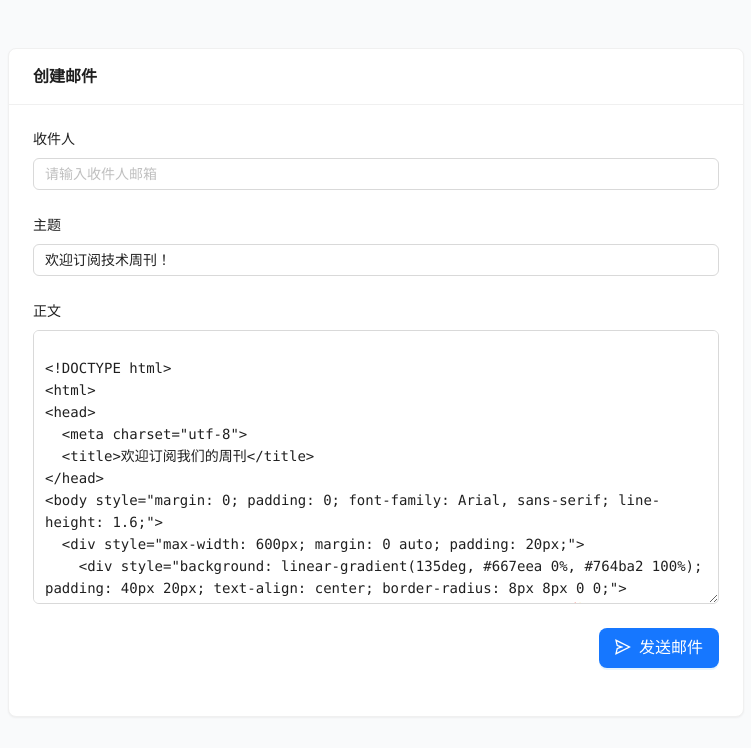
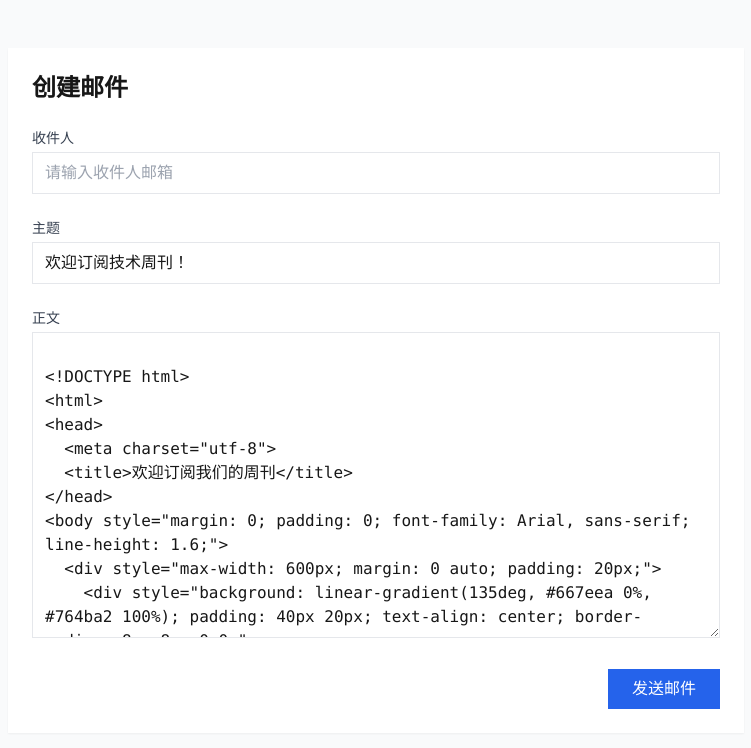
Before and after one commit to alpacachen/html-mail, a Next.js app in the folder next/: page /html-mail/creator in a window 1280 px wide. Shown: the top 748 px of the page, without its empty margins (264-1015 px from the left). Built offline with nearby package versions, Linux system fonts and the light colour scheme.

Commit message:
下线 antd

```diff
--- /dev/null
+++ b/next/next.config.js
@@ -0,0 +1,13 @@
+/** @type {import('next').NextConfig} */
+const nextConfig = {
+  async rewrites() {
+    return [
+      {
+        source: '/api/:path*',
+        destination: 'http://localhost:3001/api/:path*',
+      },
+    ];
+  },
+};
+
+module.exports = nextConfig;
--- a/next/package.json
+++ b/next/package.json
@@ -3,7 +3,7 @@
   "version": "0.1.0",
   "private": true,
   "scripts": {
-    "dev": "next dev --turbopack",
+    "dev": "next dev",
     "build": "next build",
     "start": "next start",
     "lint": "next lint",
@@ -13,15 +13,12 @@
     "prepare": "husky"
   },
   "dependencies": {
-    "@ant-design/icons": "^5.5.2",
-    "antd": "^5.23.0",
     "next": "^15.0.0",
     "react": "^19.0.0",
     "react-dom": "^19.0.0",
     "tailwindcss-animate": "^1.0.7"
   },
   "devDependencies": {
-    "@ant-design/v5-patch-for-react-19": "^1.0.3",
     "@eslint/eslintrc": "^3",
     "@types/node": "^20",
     "@types/react": "^19",
--- a/next/src/app/html-mail/creator/page.tsx
+++ b/next/src/app/html-mail/creator/page.tsx
@@ -1,9 +1,6 @@
 "use client";
 
-import { Button, Form, Input, Card, message } from "antd";
-import { SendOutlined } from "@ant-design/icons";
-
-const { TextArea } = Input;
+import { useState } from "react";
 
 interface EmailForm {
   to: string;
@@ -65,94 +62,102 @@ const DEFAULT_HTML_CONTENT = `
 `;
 
 export default function EmailCreator() {
-  const [form] = Form.useForm<EmailForm>();
-  const [messageApi, contextHolder] = message.useMessage();
+  const [formData, setFormData] = useState<EmailForm>({
+    to: "",
+    subject: "欢迎订阅技术周刊！",
+    content: DEFAULT_HTML_CONTENT,
+  });
+  const [sending, setSending] = useState(false);
 
-  const handleSubmit = async (values: EmailForm) => {
+  const handleSubmit = async (e: React.FormEvent) => {
+    e.preventDefault();
+    setSending(true);
     try {
       const res = await fetch("/api/send-email", {
         method: "POST",
         headers: {
           "Content-Type": "application/json",
         },
-        body: JSON.stringify(values),
+        body: JSON.stringify(formData),
       });
 
-      if (!res.ok) {
-        throw new Error("Failed to send email");
-      }
+      if (!res.ok) throw new Error("Failed to send email");
 
-      const data = await res.json();
-      console.log("发送邮件:", data);
-      messageApi.success("邮件发送成功！");
-      form.resetFields();
+      alert("邮件发送成功！");
+      setFormData({ ...formData, to: "" });
     } catch (error) {
       console.error(error);
-      messageApi.error("邮件发送失败，请重试");
+      alert("邮件发送失败，请重试");
+    } finally {
+      setSending(false);
     }
   };
 
   return (
     <div className="min-h-screen bg-gray-50 py-12">
-      {contextHolder}
       <div className="max-w-3xl mx-auto px-4">
-        <Card title="创建邮件" className="shadow-sm">
-          <Form
-            form={form}
-            layout="vertical"
-            onFinish={handleSubmit}
-            initialValues={{
-              to: "",
-              subject: "欢迎订阅技术周刊！",
-              content: DEFAULT_HTML_CONTENT,
-            }}
-            requiredMark={false}
-          >
-            <Form.Item
-              label="收件人"
-              name="to"
-              rules={[
-                { required: true, message: "请输入收件人邮箱" },
-                { type: "email", message: "请输入有效的邮箱地址" },
-              ]}
-            >
-              <Input placeholder="请输入收件人邮箱" />
-            </Form.Item>
+        <div className="bg-white rounded-lg shadow-sm p-6">
+          <h1 className="text-2xl font-bold mb-6">创建邮件</h1>
+          <form onSubmit={handleSubmit} className="space-y-6">
+            <div>
+              <label className="block text-sm font-medium text-gray-700 mb-1">
+                收件人
+              </label>
+              <input
+                type="email"
+                required
+                value={formData.to}
+                onChange={(e) =>
+                  setFormData({ ...formData, to: e.target.value })
+                }
+                className="w-full px-3 py-2 border rounded-md"
+                placeholder="请输入收件人邮箱"
+              />
+            </div>
 
-            <Form.Item
-              label="主题"
-              name="subject"
-              rules={[{ required: true, message: "请输入邮件主题" }]}
-            >
-              <Input placeholder="请输入邮件主题" />
-            </Form.Item>
+            <div>
+              <label className="block text-sm font-medium text-gray-700 mb-1">
+                主题
+              </label>
+              <input
+                type="text"
+                required
+                value={formData.subject}
+                onChange={(e) =>
+                  setFormData({ ...formData, subject: e.target.value })
+                }
+                className="w-full px-3 py-2 border rounded-md"
+                placeholder="请输入邮件主题"
+              />
+            </div>
 
-            <Form.Item
-              label="正文"
-              name="content"
-              rules={[{ required: true, message: "请输入邮件内容" }]}
-            >
-              <TextArea
+            <div>
+              <label className="block text-sm font-medium text-gray-700 mb-1">
+                正文
+              </label>
+              <textarea
+                required
+                value={formData.content}
+                onChange={(e) =>
+                  setFormData({ ...formData, content: e.target.value })
+                }
+                className="w-full px-3 py-2 border rounded-md font-mono"
+                rows={12}
                 placeholder="请输入邮件内容"
-                rows={12}
-                className="font-mono"
               />
-            </Form.Item>
+            </div>
 
-            <Form.Item>
-              <div className="flex justify-end">
-                <Button
-                  type="primary"
-                  htmlType="submit"
-                  icon={<SendOutlined />}
-                  size="large"
-                >
-                  发送邮件
-                </Button>
-              </div>
-            </Form.Item>
-          </Form>
-        </Card>
+            <div className="flex justify-end">
+              <button
+                type="submit"
+                disabled={sending}
+                className="px-6 py-2 bg-blue-600 text-white rounded-lg hover:bg-blue-700 transition-colors disabled:opacity-50"
+              >
+                {sending ? "发送中..." : "发送邮件"}
+              </button>
+            </div>
+          </form>
+        </div>
       </div>
     </div>
   );
--- a/next/src/app/html-mail/page.tsx
+++ b/next/src/app/html-mail/page.tsx
@@ -1,10 +1,12 @@
-"use client";
-
-import { Button, Typography } from "antd";
-import { MailOutlined, RightOutlined } from "@ant-design/icons";
-import Link from "next/link";
-import "@ant-design/v5-patch-for-react-19";
-const { Title, Paragraph } = Typography;
+export const metadata = {
+  title: "HTML 邮件模板发送器",
+  description: "简单、快速地创建和发送专业的 HTML 邮件，支持模板管理和实时预览",
+  openGraph: {
+    title: "HTML 邮件模板发送器",
+    description:
+      "简单、快速地创建和发送专业的 HTML 邮件，支持模板管理和实时预览",
+  },
+};
 
 export default function HtmlMailPage() {
   return (
@@ -13,19 +15,18 @@ export default function HtmlMailPage() {
       <div className="flex-1 py-20 bg-gradient-to-b from-blue-50 to-white">
         <div className="container mx-auto px-4">
           <div className="text-center max-w-3xl mx-auto">
-            <Title level={1} style={{ marginBottom: 24 }}>
-              <span className="bg-gradient-to-r from-blue-600 to-purple-600 text-transparent bg-clip-text">
-                HTML 邮件模板发送器
-              </span>
-            </Title>
-            <Paragraph className="text-xl text-gray-600 mb-8">
+            <h1 className="text-5xl font-bold mb-6 bg-gradient-to-r from-blue-600 to-purple-600 text-transparent bg-clip-text">
+              HTML 邮件模板发送器
+            </h1>
+            <p className="text-xl text-gray-600 mb-8">
               简单、快速地创建和发送专业的 HTML 邮件，支持模板管理和实时预览
-            </Paragraph>
-            <Link href="/html-mail/creator">
-              <Button type="primary" size="large" icon={<RightOutlined />}>
-                开始使用
-              </Button>
-            </Link>
+            </p>
+            <a
+              href="/html-mail/creator"
+              className="inline-block px-6 py-3 bg-blue-600 text-white rounded-lg hover:bg-blue-700 transition-colors"
+            >
+              开始使用
+            </a>
           </div>
         </div>
       </div>
@@ -33,26 +34,23 @@ export default function HtmlMailPage() {
       {/* CTA Section */}
       <div className="py-20 bg-gray-50">
         <div className="container mx-auto px-4 text-center">
-          <Title level={2} className="mb-6">
-            准备开始？
-          </Title>
-          <Paragraph className="text-xl text-gray-600 mb-8">
+          <h2 className="text-3xl font-bold mb-6">准备开始？</h2>
+          <p className="text-xl text-gray-600 mb-8">
             立即体验专业的 HTML 邮件模板发送服务
-          </Paragraph>
-          <Link href="/html-mail/creator">
-            <Button type="primary" size="large" icon={<MailOutlined />}>
-              开始创建邮件
-            </Button>
-          </Link>
+          </p>
+          <a
+            href="/html-mail/creator"
+            className="inline-block px-6 py-3 bg-blue-600 text-white rounded-lg hover:bg-blue-700 transition-colors"
+          >
+            开始创建邮件
+          </a>
         </div>
       </div>
 
       {/* Footer */}
       <footer className="py-8 bg-white border-t">
         <div className="container mx-auto px-4 text-center text-gray-600">
-          <Paragraph>
-            © 2024 HTML Mail Template. All rights reserved.
-          </Paragraph>
+          <p>© 2024 HTML Mail Template. All rights reserved.</p>
         </div>
       </footer>
     </div>
```
